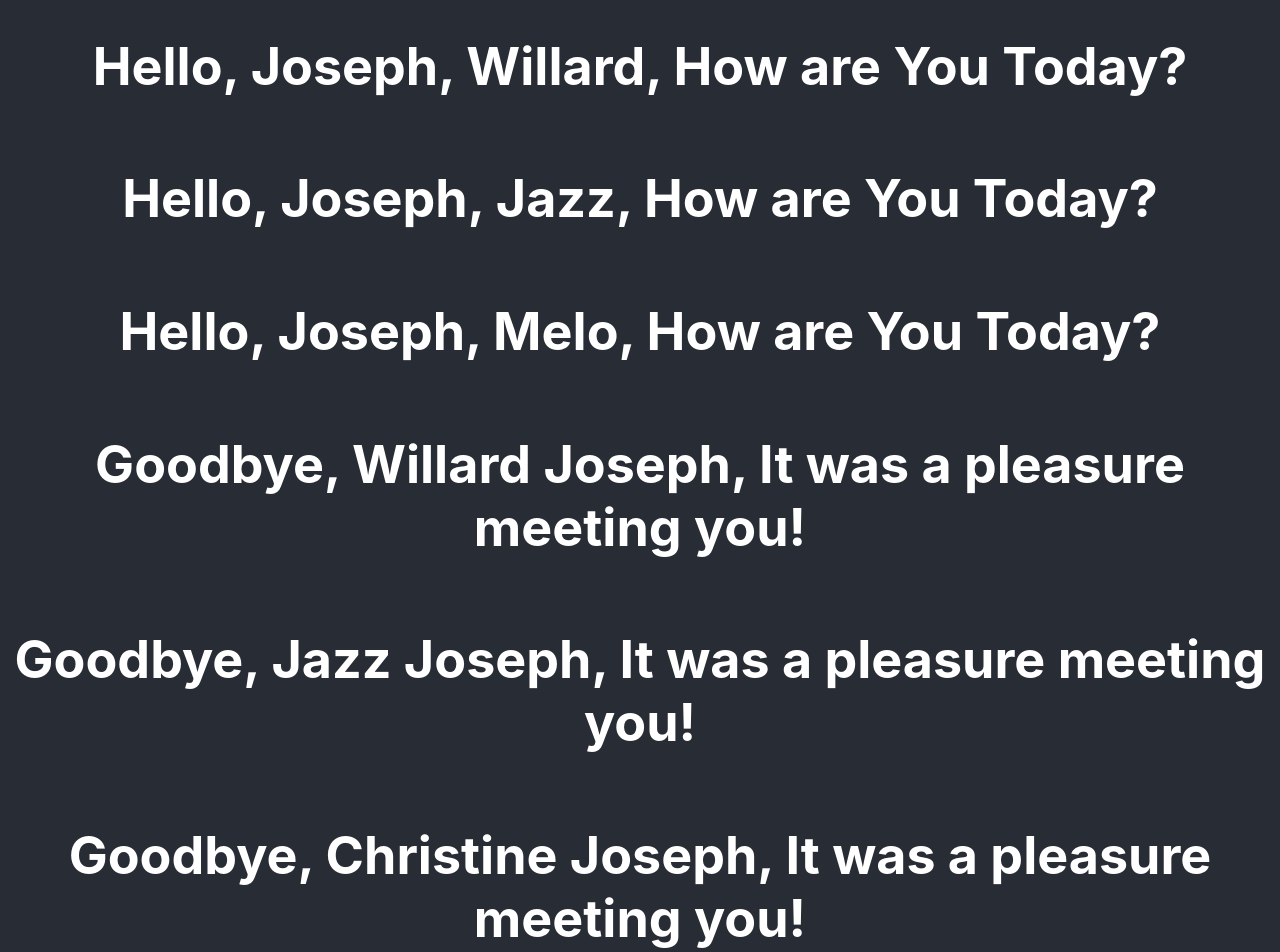
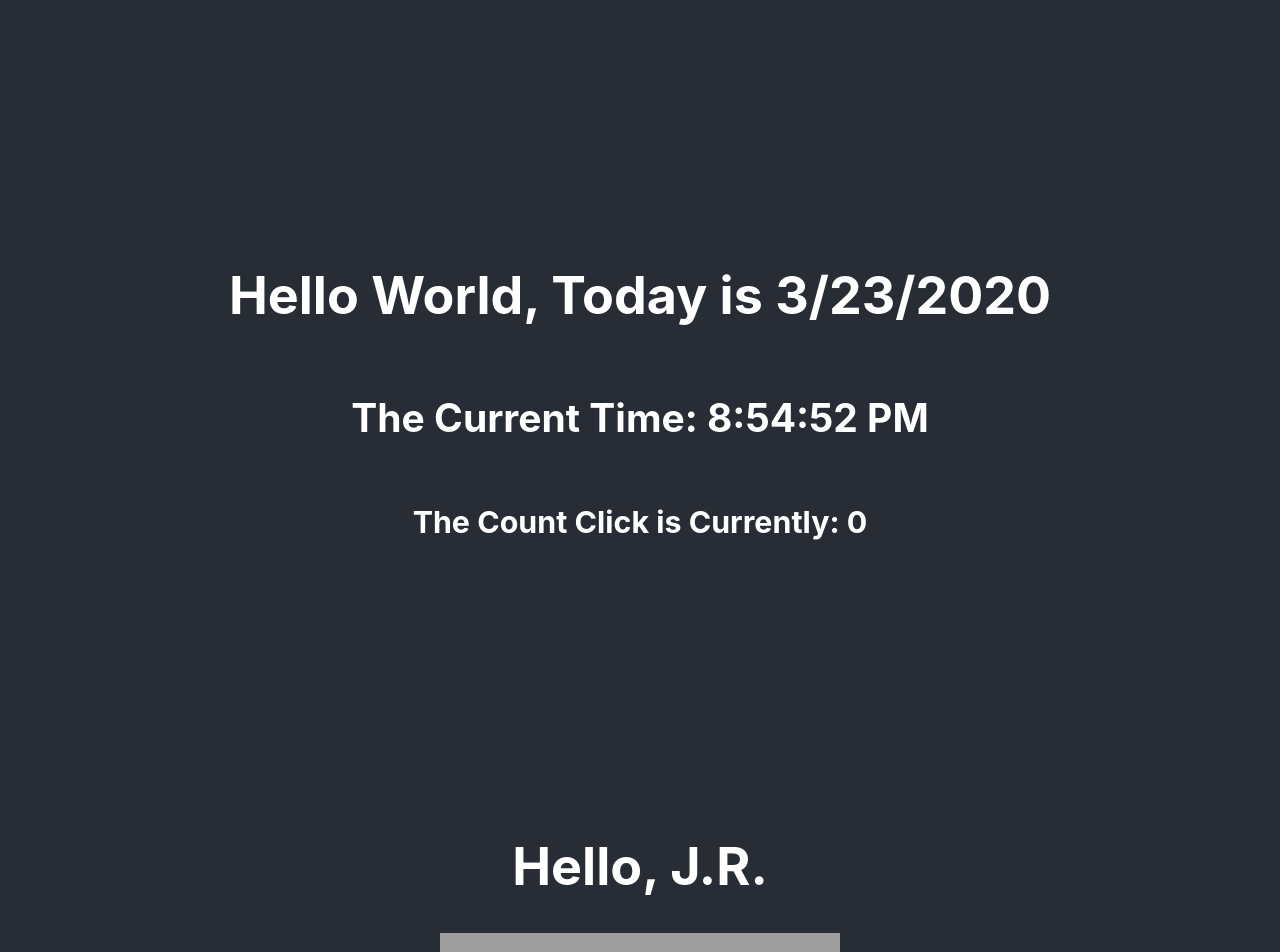
Before and after one commit to JCode918/React_Basics_Documentation, a React (Create React App) app: page / in a window 1280 px wide. Shown: the top 952 px of the page. Built offline with nearby package versions, Linux system fonts and the light colour scheme; grey boxes are pictures that could not be loaded.

Commit message:
State and Lifecycles Chapter Complete

```diff
--- a/src/App.js
+++ b/src/App.js
@@ -1,23 +1,20 @@
 import React from 'react';
+import Clock from './components/Clock'
 
 import Greetings from './components/FunctionComponent'
-import { Welcome, GoodBye } from './components/ClassComponent'
+//import { Welcome, GoodBye } from './components/ClassComponent'
 import './App.css';
 
 function App() {
   return (
     <div className="App">
       <header className="App-header">
-        <Welcome firstName='Willard' lastName='Joseph' />
-        <Welcome firstName='Jazz' lastName='Joseph' />
-        <Welcome firstName='Melo' lastName='Joseph' />
-        <GoodBye name='Willard Joseph' />
-        <GoodBye name='Jazz Joseph' />
-        <GoodBye name='Christine Joseph' />
+        <Clock/>
         <Greetings name='J.R.' />
-        <Greetings name='Monka' />
+        <Greetings name='Manka.' />
         <Greetings name='Jazz' />
         <Greetings name='Melody' />
+        <Clock/>
       </header>
     </div>
   );
--- /dev/null
+++ b/src/components/Clock.jsx
@@ -0,0 +1,47 @@
+import React from "react";
+import "../App.css";
+
+export class Clock extends React.Component {
+  constructor(props) {
+    super(props);
+    this.state = {
+      date: new Date(),
+      count: 0,
+    };
+  }
+  /*Lifecyle Method that is ran once the output is rendered */
+  componentDidMount() {
+    this.timerID = setInterval(() => this.tick(), 1000);
+    this.countId = setInterval(() => this.addEvery10Seconds(), 10000);
+  }
+
+  /*Lifecylce Method that will clear what is set in the componentDidMount*/
+  componentWillUnmount() {
+    clearInterval(this.timerID);
+  }
+
+  tick() {
+    this.setState({
+      date: new Date(),
+    });
+  }
+
+  addEvery10Seconds() {
+    let newVal = this.state.count + 1;
+    this.setState({
+      count: newVal,
+    });
+  }
+
+  render() {
+    return (
+      <div className="App-header">
+        <h1>Hello World, Today is {this.state.date.toLocaleDateString()}</h1>
+        <h2>The Current Time: {this.state.date.toLocaleTimeString()}</h2>
+        <h3>The Count Click is Currently: {this.state.count}</h3>
+      </div>
+    );
+  }
+}
+
+export default Clock;
```
Also changed, not shown: src/functions/ClockFunct.jsx (added, +13 -0 lines), src/index.js (+8 -17 lines).
